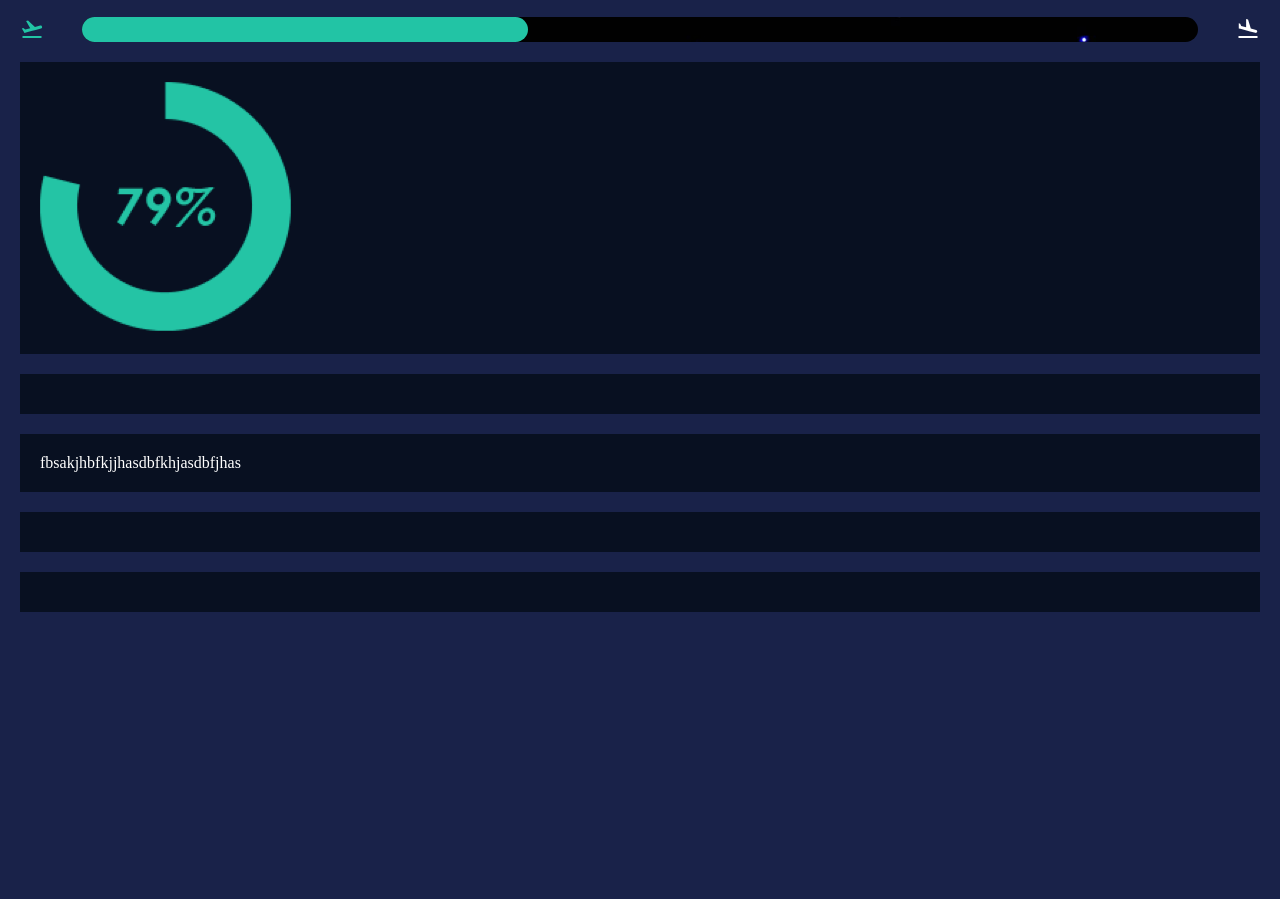
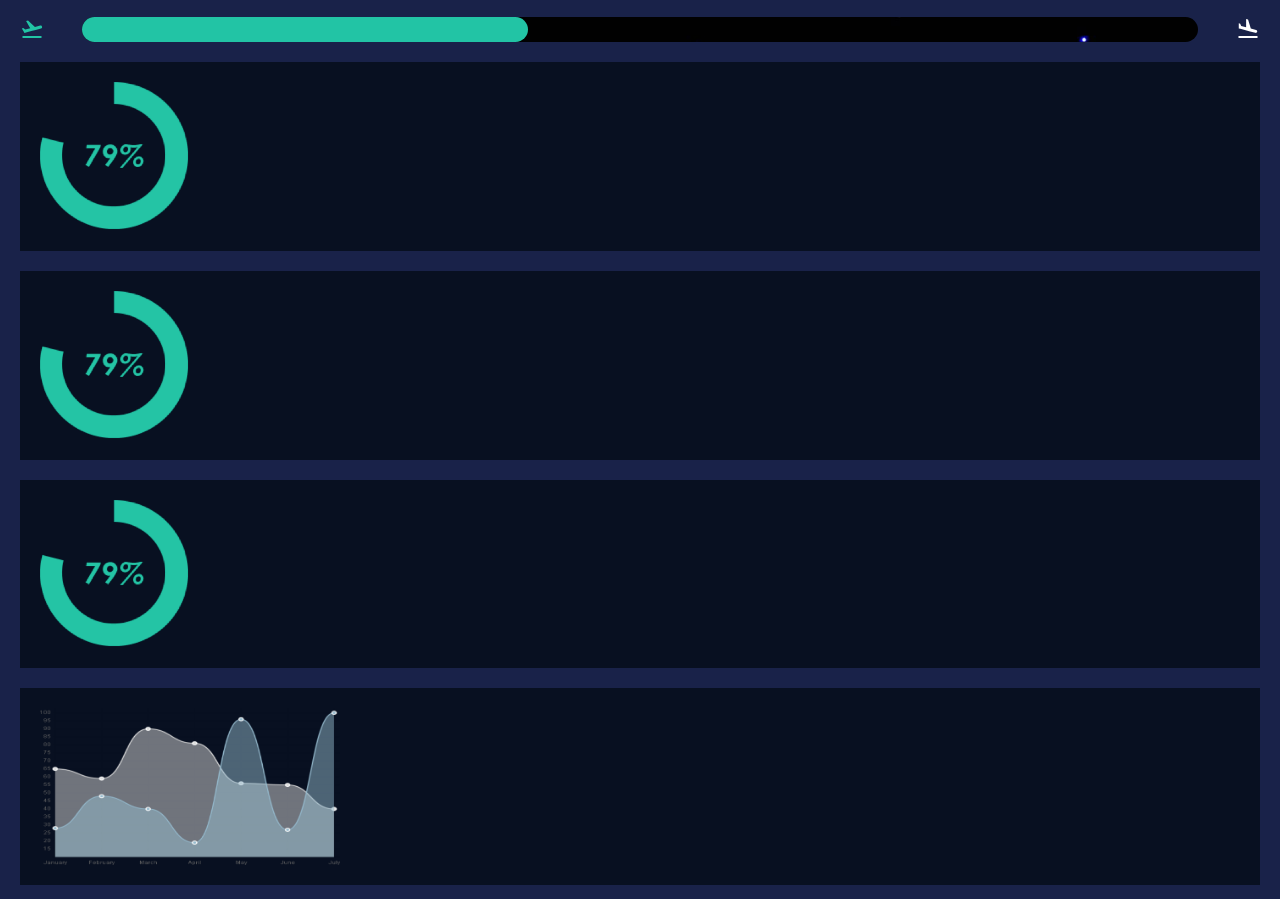
Before and after one commit to Ezraimmanuel/spacexuni, a plain HTML site: page index.html in a window 1280 px wide. Shown: the part 53-952 px from the top of the page. Before the commit the page ends 800 px from the top, so only its background shows below. Drawn offline with Linux system fonts and the light colour scheme.

Commit message:
Images fix

```diff
--- a/index.html
+++ b/index.html
@@ -19,11 +19,11 @@
           <div class="IconArr"><img src="style/pictures/Flight-Land.svg" alt="SpaceX"></div>
         </div>
         <div class="infoContainer">
-          <div class="infoBox"><img src="style/pictures/green.png" alt="food"></div>
-          <div class="infoBox"></div>
-          <div class="infoBox">fbsakjhbfkjjhasdbfkhjasdbfjhas</div>
-          <div class="infoBox"></div>
-          <div class="infoBox"></div>
+          <div class="infoBox"><img class="ring" src="style/pictures/green.png" alt="food"></div>
+          <div class="infoBox"><img class="ring" src="style/pictures/green.png" alt="food"></div>
+          <div class="infoBox"><img class="ring" src="style/pictures/green.png" alt="food"></div>
+          <div class="infoBox"><img class="graph" src="style/pictures/graph.png" alt="food"></div>
+          <div class="infoBox"><img class="ring" src="style/pictures/green.png" alt="food"></div>
         </div>
       </div>
     </div>
--- a/style/index.css
+++ b/style/index.css
@@ -80,3 +80,13 @@ body {
   margin-bottom: 20px;
   color: white;
 }
+
+.ring {
+  width: 100%;
+  max-width: 150px;
+}
+
+.graph {
+  width: 100%;
+  max-width: 300px;
+}
```
Also changed, not shown: style/pictures/graph.png (added).
